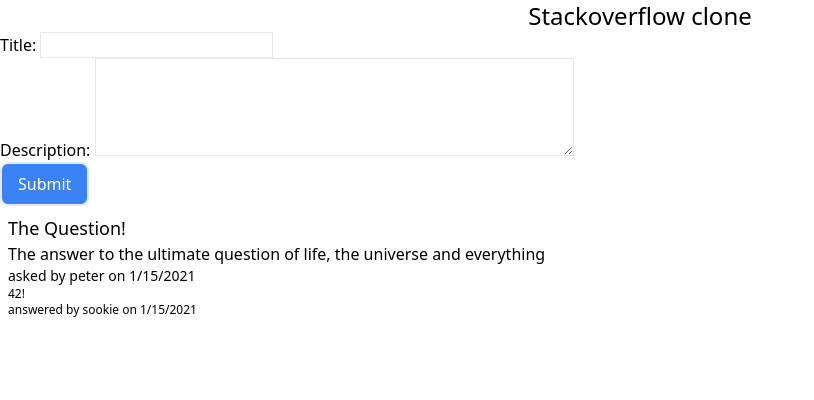
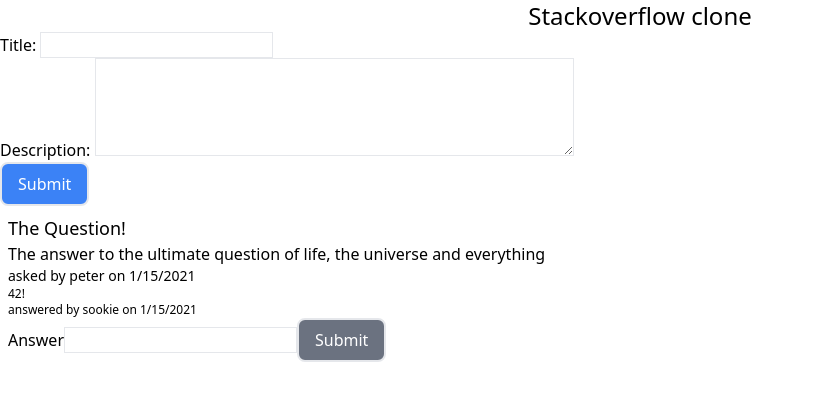
Before and after one commit to phollome/stackoverflow-clone, a React (Create React App) app: page / in a window 1280 px wide. Shown: the top 400 px of the page, without its empty margins (0-814 px from the left). Built offline with nearby package versions, Linux system fonts and the light colour scheme; data requests are answered from the project's data file.

Commit message:
Provide form to submit answer to question

```diff
--- /dev/null
+++ b/src/components/AnswerForm.js
@@ -0,0 +1,47 @@
+import { useRef } from "react";
+import PropTypes from "prop-types";
+
+function AnswerForm(props) {
+  const { questionId, submit, currentUser } = props;
+
+  const input = useRef(null);
+
+  const handleSubmit = () => {
+    const text = input.current?.value || "";
+    const author = currentUser;
+    const createdAt = new Date().toUTCString();
+    submit({ text, author, createdAt, questionId });
+  };
+  return (
+    <>
+      <label htmlFor="answer-input">Answer</label>
+      <input
+        id="answer-input"
+        data-testid="answer-input"
+        ref={input}
+        className="border"
+      />
+      <button
+        type="submit"
+        data-testid="answer-submit-button"
+        className="py-2 px-4 border-2 rounded-lg bg-gray-500 text-white"
+        onClick={handleSubmit}
+      >
+        Submit
+      </button>
+    </>
+  );
+}
+
+AnswerForm.propTypes = {
+  questionId: PropTypes.number.isRequired,
+  submit: PropTypes.func.isRequired,
+  currentUser: PropTypes.object,
+};
+
+AnswerForm.defaultProps = {
+  submit: (item) => console.log(item),
+  currentUser: { id: 999, name: "anonymous" },
+};
+
+export default AnswerForm;
--- a/src/components/QuestionsList.js
+++ b/src/components/QuestionsList.js
@@ -1,7 +1,8 @@
 import PropTypes from "prop-types";
+import AnswerForm from "./AnswerForm";
 
 function QuestionsList(props) {
-  const { list, answers } = props;
+  const { list, answers, submitAnswer } = props;
 
   const enhancedList = list.map((item) => {
     const itemAnswers = answers.filter((elem) => elem.questionId === item.id);
@@ -28,6 +29,7 @@
                 </p>
               </div>
             ))}
+            <AnswerForm questionId={item.id} submit={submitAnswer} />
           </div>
         </div>
       ))}
@@ -38,11 +40,13 @@
 QuestionsList.propTypes = {
   list: PropTypes.array.isRequired,
   answers: PropTypes.array.isRequired,
+  submitAnswer: PropTypes.func.isRequired,
 };
 
 QuestionsList.defaultProps = {
   list: [],
   answers: [],
+  submitAnswer: (item) => console.log(item),
 };
 
 export default QuestionsList;
```
Also changed, not shown: 1 other file (tests, documents, lock files or other folders).
